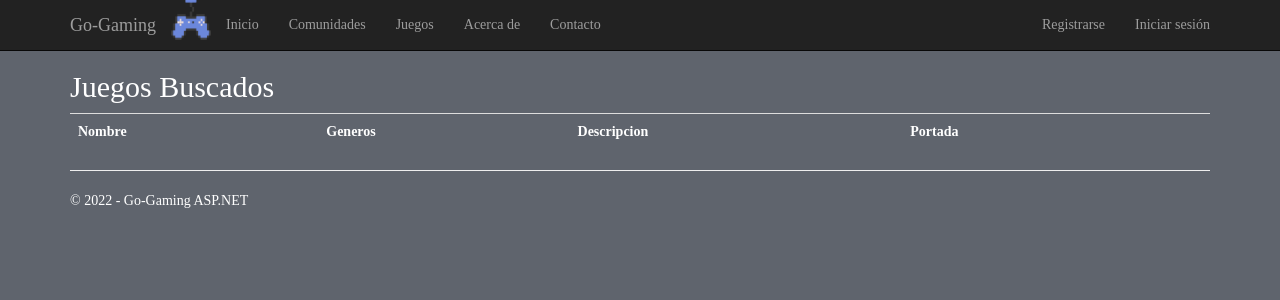
After one commit to AkaPvto/PracticaDSMGen, an ASP.NET MVC app: template GoGaming/Views/Juego/Buscar.cshtml in a window 1280 px wide. The commit adds this page. Shown: the top 300 px of the page. Run offline with ASP.NET Core 8 and stand-ins for ASP.NET MVC 5, Linux system fonts and the light colour scheme; the template is opened without the code that fills it, so the values that code supplies are empty; the project's own start-up code is not run, and a stand-in starts its controllers and pages; some libraries are stand-ins or nearby versions.

Commit message:
imagenes añadidas menu y juego

```diff
--- a/GoGaming/Assemblers/ComunidadAssembler.cs
+++ b/GoGaming/Assemblers/ComunidadAssembler.cs
@@ -17,6 +17,7 @@ namespace GoGaming.Assemblers
             com.Nombre = en.Nombre;
 
             com.Juego = en.Juego.Id;
+            com.NomJuego = en.Juego.Nombre;
 
             com.Descripcion = en.Descripcion;
             com.FechaCreacion = (DateTime)en.FechaCreacion;
--- a/GoGaming/Views/Comunidad/Index.cshtml
+++ b/GoGaming/Views/Comunidad/Index.cshtml
@@ -16,7 +16,7 @@
 <table class="table">
     <tr>
         <th>
-            @Html.DisplayNameFor(model => model.Juego)
+            @Html.DisplayNameFor(model => model.NomJuego)
         </th>
         <th>
             @Html.DisplayNameFor(model => model.Nombre)
@@ -34,7 +34,7 @@
     {
         <tr>
             <td>
-                @Html.DisplayFor(modelItem => item.Juego)
+                @Html.DisplayFor(modelItem => item.NomJuego)
             </td>
             <td>
                 @Html.DisplayFor(modelItem => item.Nombre)
--- /dev/null
+++ b/GoGaming/Views/Juego/Buscar.cshtml
@@ -0,0 +1,48 @@
+@model IEnumerable<GoGaming.Models.JuegoViewModel>
+
+@{
+    ViewBag.Title = "Juegos Buscados";
+    Layout = "~/Views/Shared/_Layout.cshtml";
+}
+
+<h2>Juegos Buscados</h2>
+
+<table class="table">
+    <tr>
+        <th>
+            @Html.DisplayNameFor(model => model.Nombre)
+        </th>
+        <th>
+            @Html.DisplayNameFor(model => model.Generos)
+        </th>
+        <th>
+            @Html.DisplayNameFor(model => model.Descripcion)
+        </th>
+        <th>
+            @Html.DisplayNameFor(model => model.Portada)
+        </th>
+        <th></th>
+    </tr>
+
+    @foreach (var item in Model)
+    {
+        <tr>
+            <td>
+                @Html.DisplayFor(modelItem => item.Nombre)
+            </td>
+            <td>
+                @Html.DisplayFor(modelItem => item.Generos)
+            </td>
+            <td>
+                @Html.DisplayFor(modelItem => item.Descripcion)
+            </td>
+            <td>
+                <img height="60" width="100 " src="@Html.DisplayFor(modelItem => item.Portada)" />
+            </td>
+            <td>
+                @Html.ActionLink("Detalle", "Details", new { nombre = item.Nombre })
+            </td>
+        </tr>
+    }
+
+</table>
--- a/InitializeDB/CreateDB.cs
+++ b/InitializeDB/CreateDB.cs
@@ -106,13 +106,13 @@ public static void InitializeData ()
                 JuegoCEN juegoCEN = new JuegoCEN ();
                 int[] aux_rocket = { gen1, gen2 };
                 IList<int> generos = aux_rocket;
-                int juego1 = juegoCEN.New_ ("Rocket League", "Juego de coches y futbol", "portada_rocket_league", generos);
+                int juego1 = juegoCEN.New_ ("Rocket League", "Juego de coches y futbol", "/Images/rocket.jpg", generos);
                 int[] aux_silksong = { gen3, gen2, gen4 };
                 generos = aux_silksong;
-                int juego2 = juegoCEN.New_ ("Hollow Knight: Silksong", "Solo existe en esta bbdd", "portada_silksong", generos);
+                int juego2 = juegoCEN.New_ ("Hollow Knight: Silksong", "Solo existe en esta bbdd", "/Images/hollow.jpg", generos);
                 int[] aux_tft = { gen5, gen6 };
                 generos = aux_tft;
-                int juego3 = juegoCEN.New_ ("League of Legends: TFT", "Solo apto para gente inteligente", "portada_tft", generos);
+                int juego3 = juegoCEN.New_ ("League of Legends: TFT", "Solo apto para gente inteligente", "/Images/portada_tft.jpeg", generos);
 
                 Console.WriteLine ("Introducimos comunidades a la bbdd...");
                 ComunidadCEN comunidadCEN = new ComunidadCEN ();
```
Also changed, not shown: GoGaming/Controllers/HomeController.cs (+2 -5 lines), GoGaming/Models/ComunidadViewModel.cs (+6 -1 lines), GoGaming/Views/Home/Index.cshtml (+2 -15 lines), GoGaming/Views/Juego/SinResultados.cshtml (added, +26 -0 lines), GoGaming/GoGaming.csproj, GoGaming/Images/hollow.jpg (added), GoGaming/Images/rocket.jpg (renamed from GoGaming/Images/portada_rocket_league.jpg).
